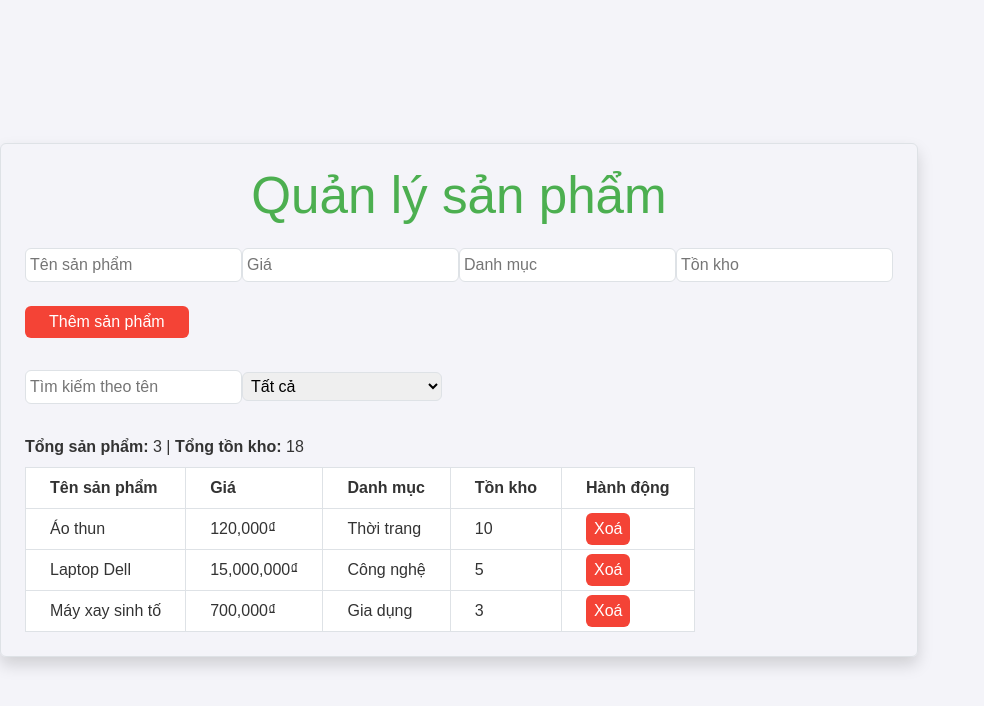
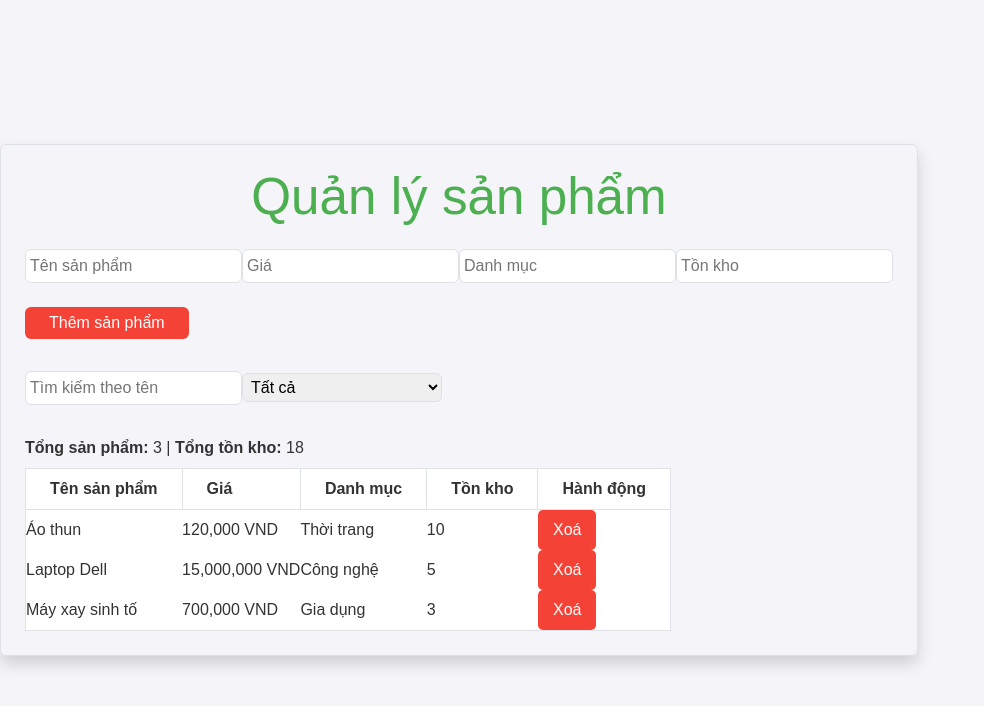
Before and after one commit to kieutrang47/TH_REACTJS, a React (Vite) app in the folder nguyenthikieutrang_22642451_27/: page / in a window 1280 px wide. Shown: the top 706 px of the page, without its empty margins (0-984 px from the left). Built offline with nearby package versions, Linux system fonts and the light colour scheme; the HTML template or start-up script is replaced by a standard one.

Commit message:
lưu và tải sản phẩm từ localStorage

```diff
--- a/nguyenthikieutrang_22642451_27/src/components/ProductItem.jsx
+++ b/nguyenthikieutrang_22642451_27/src/components/ProductItem.jsx
@@ -1,20 +1,16 @@
-const ProductItem = ({ product, index, onDelete }) => {
+// src/components/ProductItem.jsx
+function ProductItem({ product, onDelete }) {
     return (
       <tr>
-        <td className="py-1 px-4 border">{product.name}</td>
-        <td className="py-1 px-4 border">{product.price.toLocaleString()}₫</td>
-        <td className="py-1 px-4 border">{product.category}</td>
-        <td className="py-1 px-4 border">{product.stock}</td>
-        <td className="py-1 px-4 border">
-          <button
-            onClick={() => onDelete(index)}
-            className="bg-red-500 text-white px-2 py-1 rounded text-xs"
-          >
-            Xoá
-          </button>
+        <td>{product.name}</td>
+        <td>{product.price.toLocaleString()} VND</td>
+        <td>{product.category}</td>
+        <td>{product.stock}</td>
+        <td>
+          <button onClick={onDelete}>Xoá</button>
         </td>
       </tr>
     );
-  };
+  }
 
   export default ProductItem;
```
Also changed, not shown: nguyenthikieutrang_22642451_27/minh_chung/commit_8.PNG (added).
